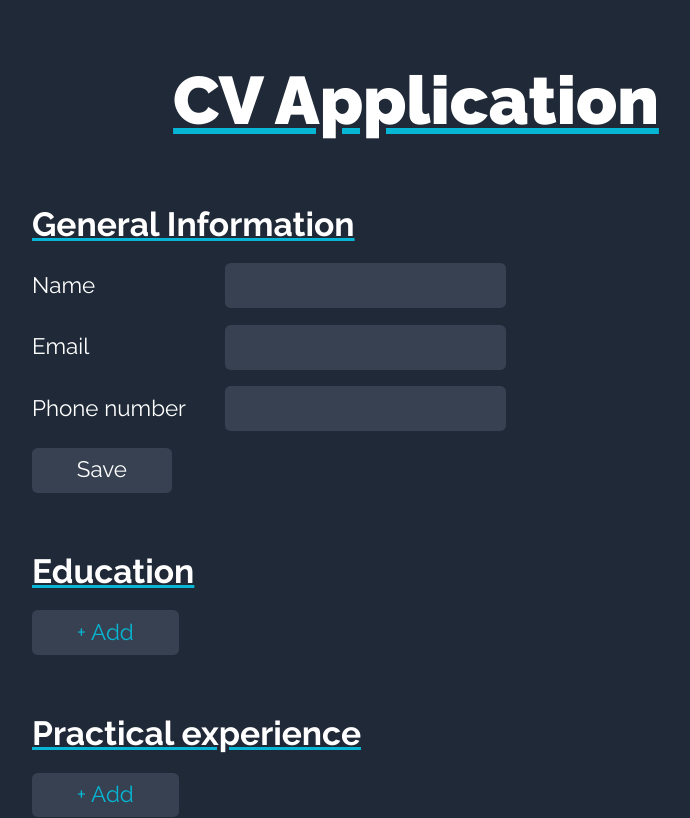
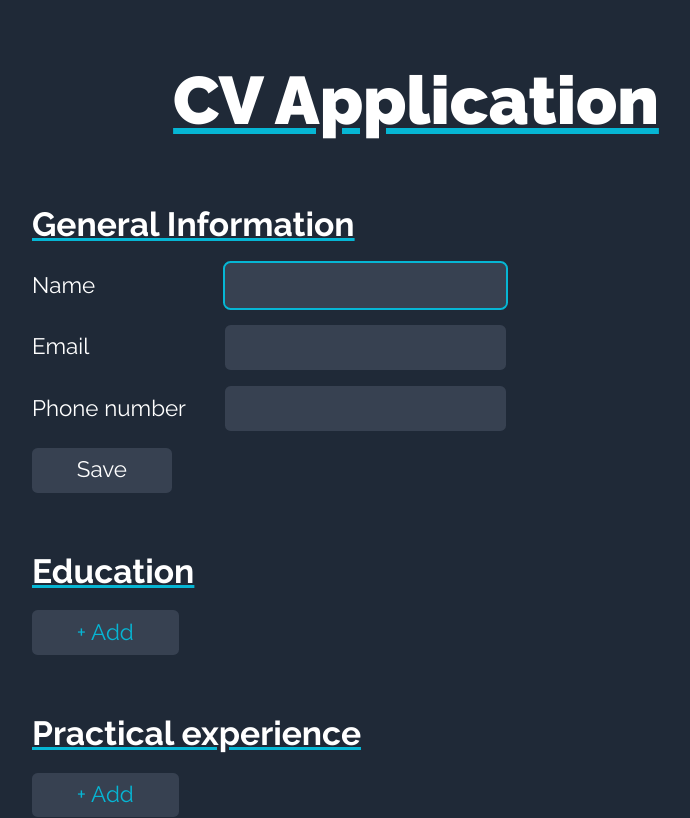
Before and after one commit to Etheryen/odin-cv-project, a React (Vite) app: page / in a window 1280 px wide. Shown: the top 818 px of the page, without its empty margins (224-914 px from the left). Built offline with nearby package versions, Linux system fonts and the light colour scheme.

Commit message:
add basic autofocusing

```diff
--- a/src/components/base/Input.tsx
+++ b/src/components/base/Input.tsx
@@ -12,9 +12,11 @@ interface InputProps {
 
 export default function Input(props: InputProps) {
   const { isTask: _, handleInputKeyPress: __, ...propsToPass } = props;
+  const autoFocusElements = ['name', 'schoolName', 'companyName', 'mainTask'];
 
   return (
     <input
+      autoFocus={autoFocusElements.includes(props.id)}
       onKeyDown={props.handleInputKeyPress}
       {...propsToPass}
       className={`focus:outline-solid rounded bg-gray-700 px-2 py-1 text-white focus:outline focus:outline-2 focus:outline-cyan-500 ${
```
